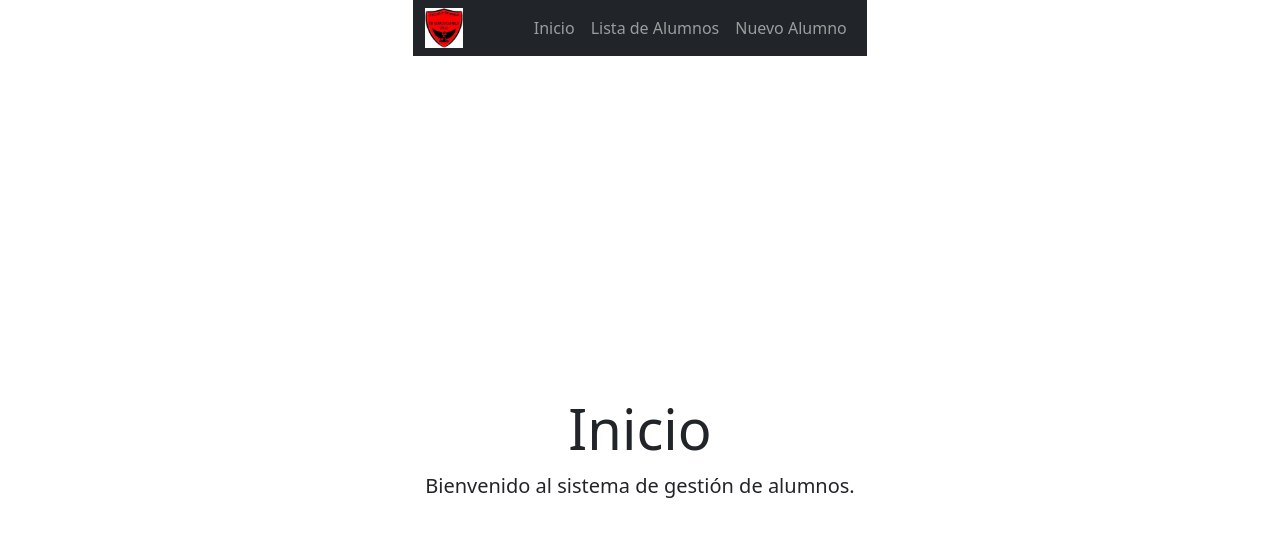
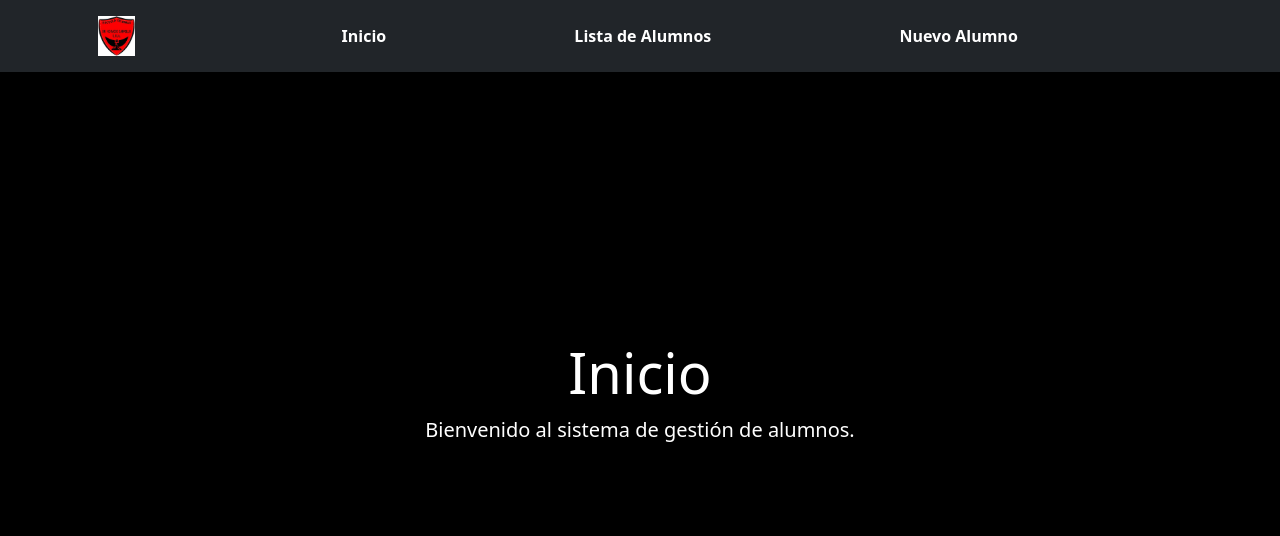
Before and after one commit to LautyCano/TP05PV2025Grupo17, a React (Vite) app: page / in a window 1280 px wide. Shown: the top 536 px of the page. Built offline with nearby package versions, Linux system fonts and the light colour scheme.

Commit message:
Correcciones: mejora en la parte visual de la pagina web - Segobia Tiago, Muro Laurato y Fernandez Ocampo Lucas

```diff
--- a/index.html
+++ b/index.html
@@ -2,6 +2,7 @@
 <html lang="en">
   <head>
     <meta charset="UTF-8" />
+    <link rel="icon" type="image/jpeg" href="/logominas.jpeg" />
     <meta name="viewport" content="width=device-width, initial-scale=1.0" />
     <title>Sistema de Alumnos - Escuela de Minas</title>
   </head>
--- a/src/App.jsx
+++ b/src/App.jsx
@@ -7,7 +7,9 @@ function App() {
   return (
     <BrowserRouter>
       <NavBar />
-      <AppRoutes />
+      <div style={{paddingTop: "70"}}>
+        <AppRoutes />
+      </div>
     </BrowserRouter>
   );
 }
--- a/src/assets/components/NavBar.jsx
+++ b/src/assets/components/NavBar.jsx
@@ -1,10 +1,11 @@
 import React from 'react';
 import { Link } from 'react-router-dom';
 import { Navbar, Nav, Container } from 'react-bootstrap';
+import '../css/NavBar.css';
 
 const NavBar = () => {
   return (
-    <Navbar bg="dark" variant="dark" expand="lg">
+    <Navbar bg="dark" variant="dark" expand="lg" fixed="top" className="w-100">
       <Container className="d-flex justify-content-between align-items-center">
 
         {/* Logo que redirige al inicio */}
@@ -18,7 +19,7 @@ const NavBar = () => {
 
         <Navbar.Toggle aria-controls="menu-principal" />
         <Navbar.Collapse id="menu-principal">
-          <Nav className="ms-auto">
+          <Nav className="w-100 justify-content-evenly">
             <Nav.Link as={Link} to="/">Inicio</Nav.Link>
             <Nav.Link as={Link} to="/alumnos">Lista de Alumnos</Nav.Link>
             <Nav.Link as={Link} to="/alumnos/nuevo">Nuevo Alumno</Nav.Link>
--- a/src/assets/css/NavBar.css
+++ b/src/assets/css/NavBar.css
@@ -1,5 +1,8 @@
 .navbar {
   background-color: #2c3e50;
+  display: flex;
+  justify-content: center;
+  gap: 2rem;
   padding: 1rem 0;
   box-shadow: 0 2px 4px rgba(0, 0, 0, 0.1);
 }
@@ -13,6 +16,7 @@
 }
 
 .navbar li {
+  list-style: none;
   margin: 0 15px;
 }
 
--- a/src/assets/css/index.css
+++ b/src/assets/css/index.css
@@ -29,6 +29,8 @@ body {
   place-items: center;
   min-width: 320px;
   min-height: 100vh;
+  background-color: black;
+  color: white;
 }
 
 h1 {
@@ -57,8 +59,8 @@ button:focus-visible {
 
 @media (prefers-color-scheme: light) {
   :root {
-    color: #213547;
-    background-color: #ffffff;
+    color: white;
+    background-color: black;
   }
   a:hover {
     color: #747bff;
```
